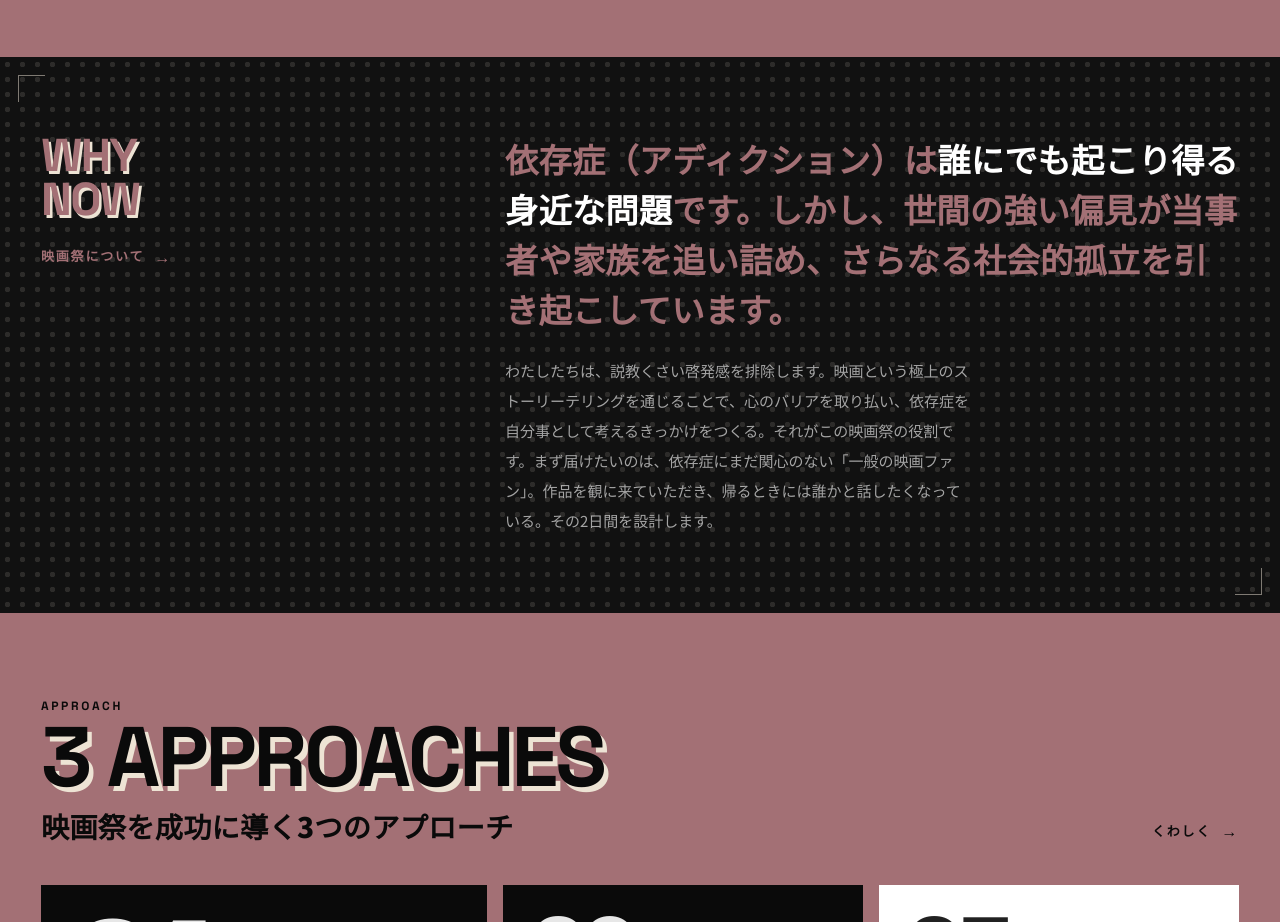
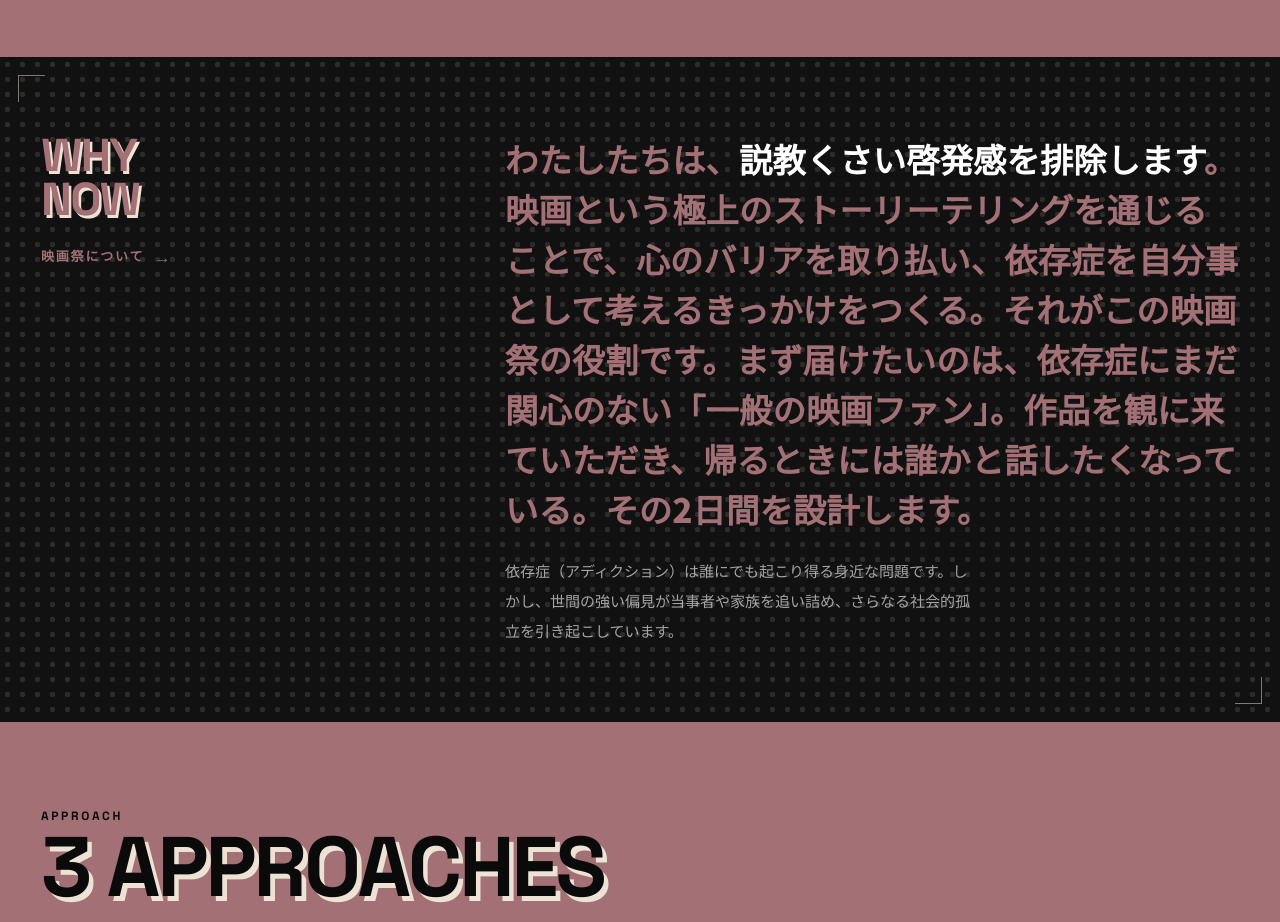
Before and after one commit to sawanori/addiction_cinema_page, a plain HTML site: page index.html in a window 1280 px wide. Shown: the part 1100-2022 px from the top of the page. Drawn offline with Linux system fonts and the light colour scheme.

Commit message:
Why Now の2段落を入れ替え、太字と本文を反転
背景説明（依存症は誰にでも起こり得る〜）を大見出しの太字リードに、
姿勢表明（わたしたちは、説教くさい啓発感を排除します〜）を小さい本文に
していたのを逆にした。姿勢表明が先・太字リード、背景説明が後・本文。

白抜きの強調（em）はリードに置く演出なので、①から外して②の
「説教くさい啓発感を排除します」に移した。本文側に em を残すと
和文がイタリックになってしまうため。

コントラスト実測（背景 #111111）:
  リード ローズ #a37075  4.61:1（20〜37px の大文字・基準3.0）
  リード em 白           18.88:1
  本文 rgba(255,255,255,.62)  7.67:1（15px 小文字・基準4.5）

Co-Authored-By: Claude Opus 5 (1M context) <noreply@anthropic.com>

```diff
--- a/index.html
+++ b/index.html
@@ -157,8 +157,8 @@
         <a class="arrow" href="about.html" style="color:var(--red);margin-top:22px">映画祭について</a>
       </div>
       <div class="rise" style="--d:.1s">
-        <p class="panel__lead">依存症（アディクション）は<em>誰にでも起こり得る身近な問題</em>です。しかし、世間の強い偏見が当事者や家族を追い詰め、さらなる社会的孤立を引き起こしています。</p>
-        <p class="panel__body">わたしたちは、説教くさい啓発感を排除します。映画という極上のストーリーテリングを通じることで、心のバリアを取り払い、依存症を自分事として考えるきっかけをつくる。それがこの映画祭の役割です。まず届けたいのは、依存症にまだ関心のない「一般の映画ファン」。作品を観に来ていただき、帰るときには誰かと話したくなっている。その2日間を設計します。</p>
+        <p class="panel__lead">わたしたちは、<em>説教くさい啓発感を排除します</em>。映画という極上のストーリーテリングを通じることで、心のバリアを取り払い、依存症を自分事として考えるきっかけをつくる。それがこの映画祭の役割です。まず届けたいのは、依存症にまだ関心のない「一般の映画ファン」。作品を観に来ていただき、帰るときには誰かと話したくなっている。その2日間を設計します。</p>
+        <p class="panel__body">依存症（アディクション）は誰にでも起こり得る身近な問題です。しかし、世間の強い偏見が当事者や家族を追い詰め、さらなる社会的孤立を引き起こしています。</p>
       </div>
     </div>
   </div>
```
Also changed, not shown: 1 other file.
